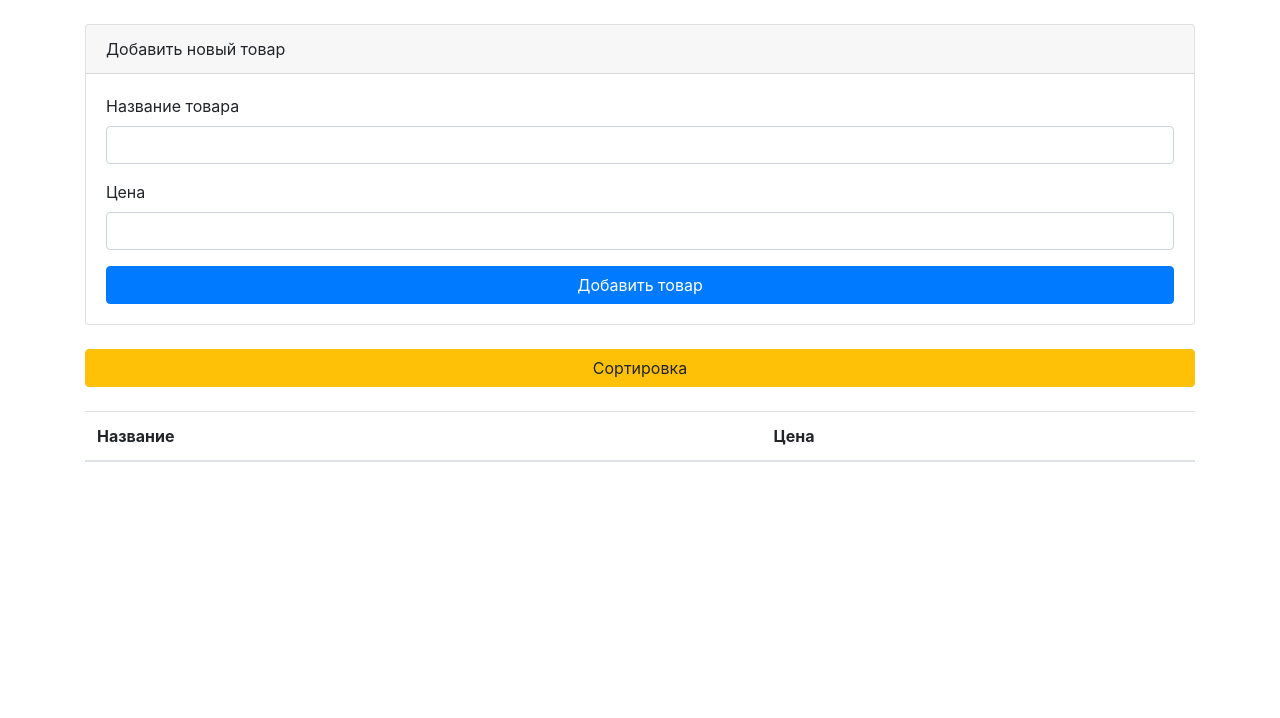
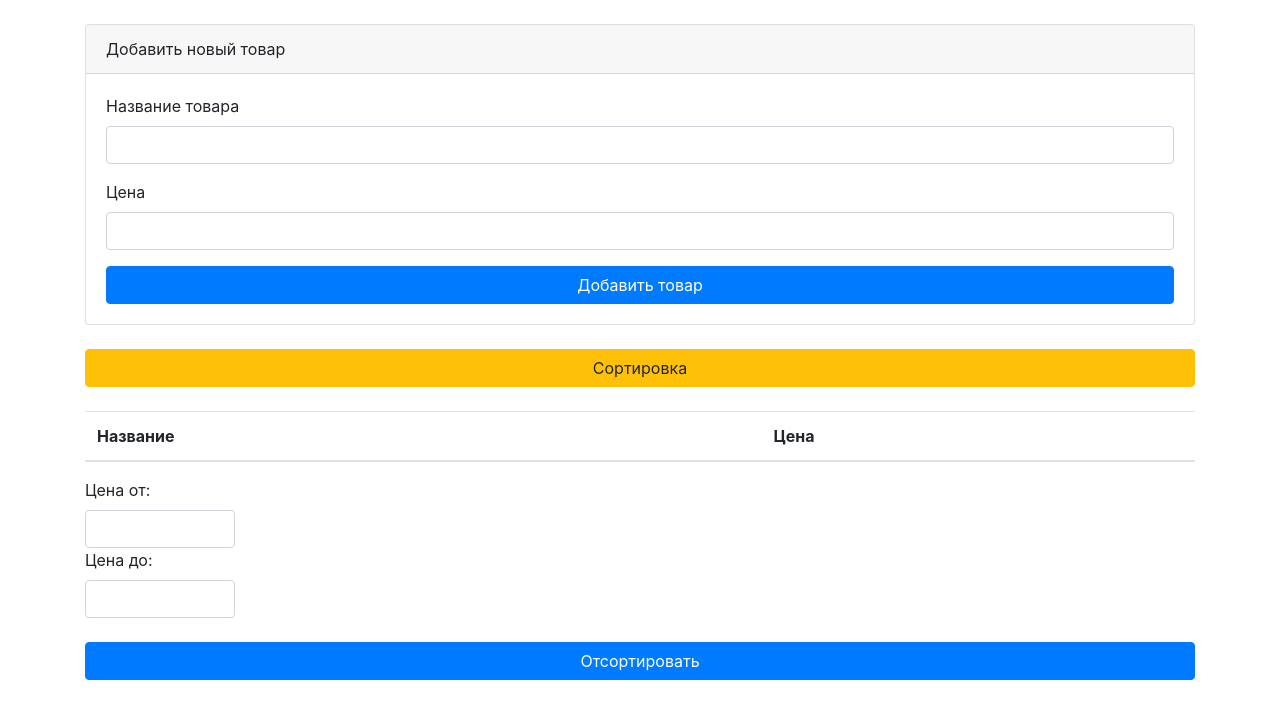
Before and after one commit to makshc2/EasyCode_Homework, a plain HTML site: page Домашняя работа №6/index.html in a window 1280 px wide. Drawn offline with nearby package versions, Linux system fonts and the light colour scheme.

Commit message:
Update index.html

```diff
--- a/Домашняя работа №6/index.html
+++ b/Домашняя работа №6/index.html
@@ -38,6 +38,15 @@
             </thead>
             <tbody class="content_item"></tbody>
         </table>
+        <form action="">
+            <div class="result">
+                <label for="itemName">Цена от:</label>
+                <input type="number" min="0" class="form-control" id="minPrice">
+                <label for="itemName">Цена до:</label>
+                <input type="number" min="0" class="form-control" id="maxPrice">
+                <button type="button" class="btn btn-primary btn-block mt-4 mb-4" onclick="filterCollection()" >Отсортировать</button>
+            </div>
+        </form>
     </div>
 <script src="plugin.js"></script>
 </body>
```
